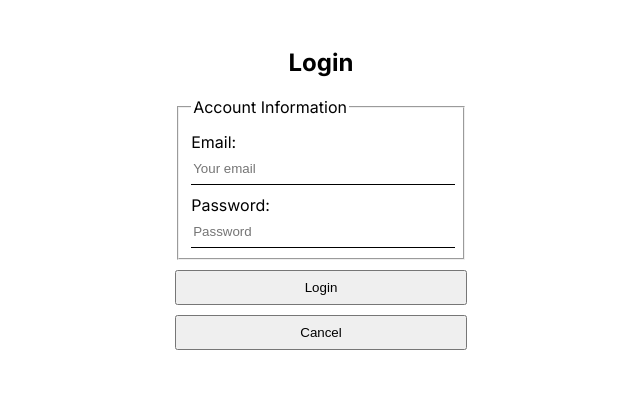
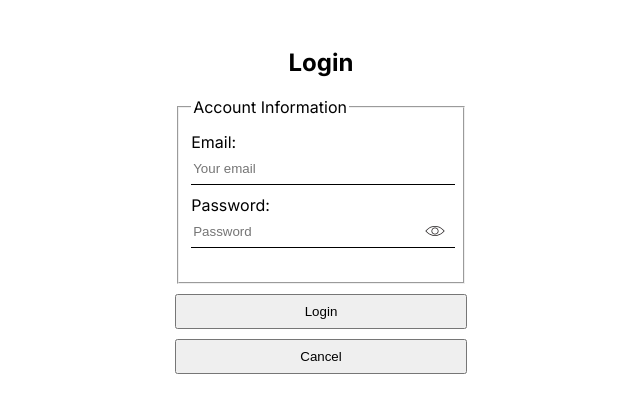
Before and after one commit to nanidam/degree-project-rendezevite, a Next.js app: page /login in a window 1280 px wide. Shown: the top 412 px of the page, without its empty margins (319-959 px from the left). Built offline with nearby package versions, Linux system fonts and the light colour scheme.

Commit message:
:sparkles: added eye svg to show written password

```diff
--- a/app/components/loginRegisterForm.tsx
+++ b/app/components/loginRegisterForm.tsx
@@ -3,6 +3,7 @@
 import { useRouter } from "next/navigation";
 import { signIn } from "next-auth/react";
 import "./style/loginRegisterForm.scss";
+import SVG, { ReactSVG } from "react-svg";
 import React from "react";
 import { REGISTER_STATUS } from "@/utils/constants";
 
@@ -18,9 +19,14 @@ const LoginRegisterForm: React.FC<LoginRegisterFormProps> = ({
   handleRegister,
 }) => {
   const [registerMsg, setRegisterMsg] = React.useState<string | undefined>(undefined);
+  const [showPassword, setShowPassword] = React.useState<boolean>(false);
   const router = useRouter();
   const handleCancel = () => {
     router.push("/");
+  };
+
+  const handleTogglePasswordVisibility = () => {
+    setShowPassword(!showPassword);
   };
 
   const handleAction = async (data: FormData) => {
@@ -71,7 +77,7 @@ const LoginRegisterForm: React.FC<LoginRegisterFormProps> = ({
               <label htmlFor="password">Password:</label>
               <input
                 className="inputfield"
-                type="password"
+                type={showPassword ? "text" : "password"}
                 id="password"
                 name="password"
                 placeholder={
@@ -79,6 +85,19 @@ const LoginRegisterForm: React.FC<LoginRegisterFormProps> = ({
                 }
                 required
               />
+              {showPassword ? (
+                <ReactSVG
+                  className="svg-eye"
+                  src="/closed-eye.svg"
+                  onClick={handleTogglePasswordVisibility}
+                />
+              ) : (
+                <ReactSVG
+                  className="svg-eye"
+                  src="/opened-eye.svg"
+                  onClick={handleTogglePasswordVisibility}
+                />
+              )}
             </article>
           </fieldset>
 
--- a/app/components/style/loginRegisterForm.scss
+++ b/app/components/style/loginRegisterForm.scss
@@ -13,6 +13,13 @@
       border-bottom: 1px solid black;
       width: 100%;
       height: 30px;
+    }
+
+    .svg-eye {
+      position: relative;
+      left: 90%;
+      bottom: 27px;
+      cursor: pointer;
     }
   }
 
```
Also changed, not shown: utils/register.ts (+8 -8 lines).
